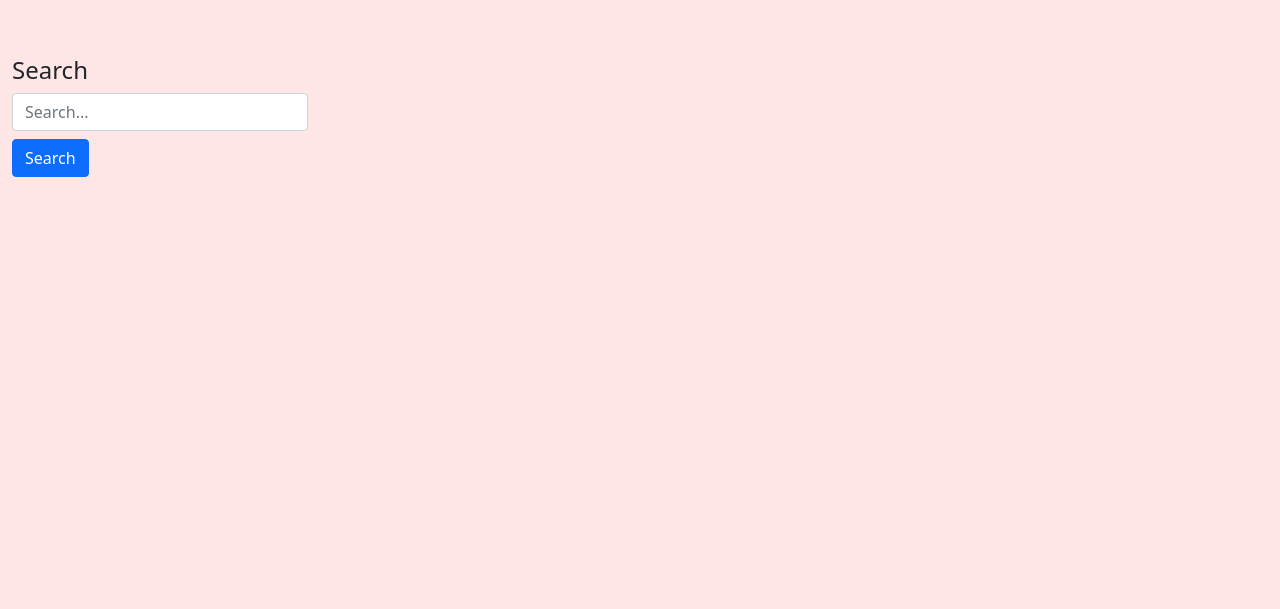
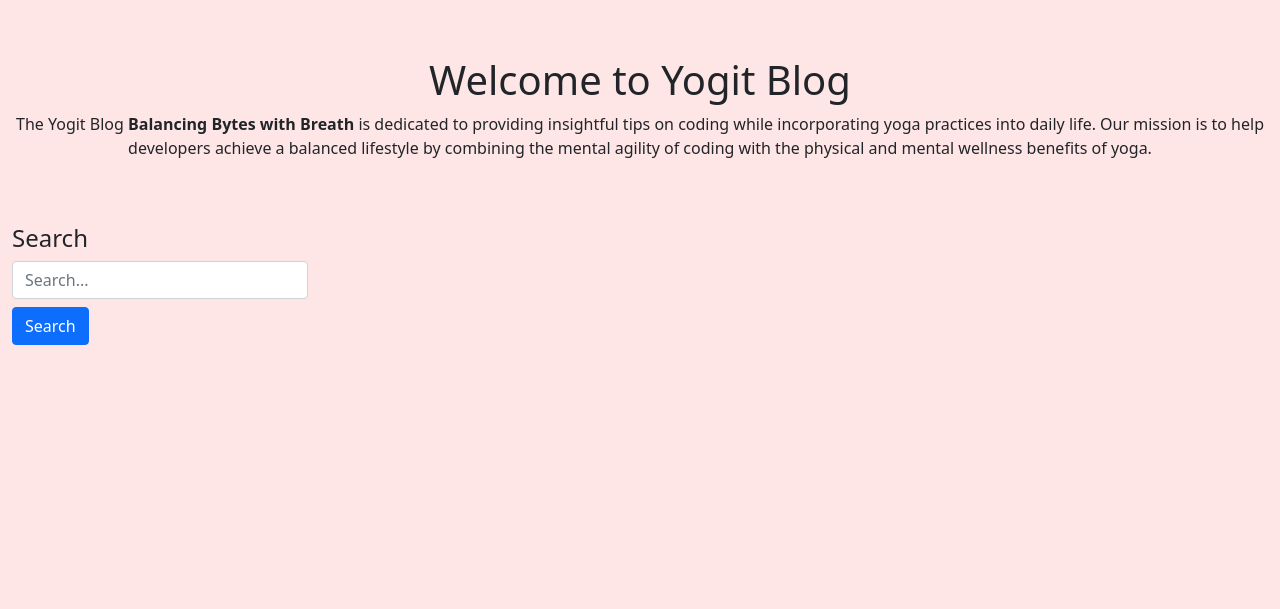
Before and after one commit to samiksha-92/Django-Blog-p4, a Django app: page / in a window 1280 px wide. Shown: the part 126-735 px from the top of the page. Run offline with Django 3.2, Linux system fonts and the light colour scheme; data that the repository does not hold is empty.

Commit message:
added intro section

```diff
--- a/templates/index.html
+++ b/templates/index.html
@@ -3,6 +3,18 @@
 {% block content %}
 
 <div class="container-fluid">
+    <div class="row">
+        <div class="col-12 text-center my-4">
+            <h1>Welcome to Yogit Blog</h1>
+            <p>
+                The Yogit Blog <strong>Balancing Bytes with Breath</strong> is dedicated to providing insightful tips on
+                coding while incorporating yoga practices into daily life.
+                Our mission is to help developers achieve a balanced lifestyle by combining the mental agility of coding
+                with the
+                physical and mental wellness benefits of yoga.
+            </p>
+        </div>
+    </div>
     <div class="row">
         <div class="col-lg-3 mb-4">
             <h4 class="mt-4">Search</h4>
```
